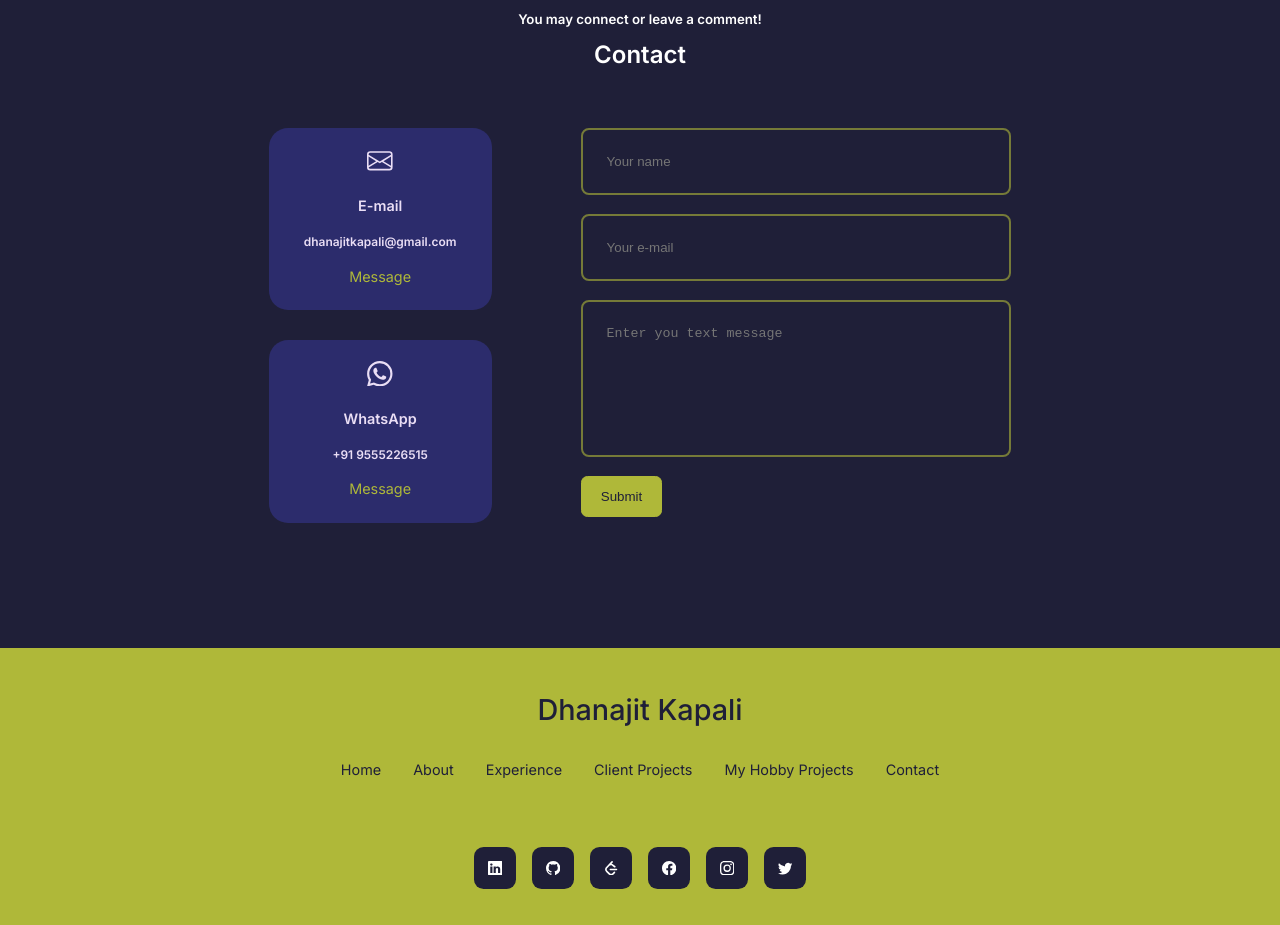
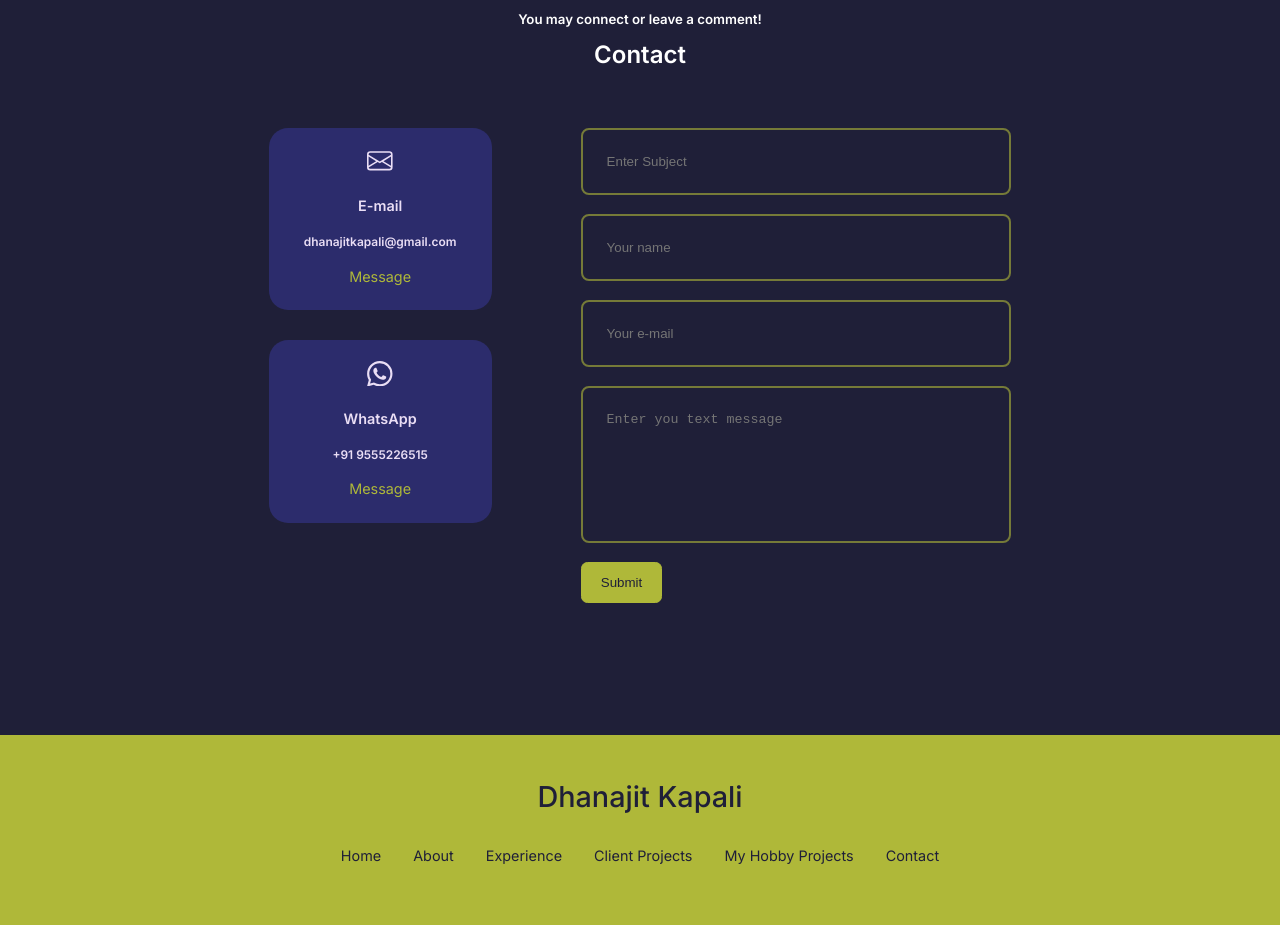
Before and after one commit to dhanajitkapali/dhanajitsPortfolio, a React (Create React App) app: page / in a window 1280 px wide. Shown: the part 4420-5345 px from the top of the page. Built offline with nearby package versions, Linux system fonts and the light colour scheme.

Commit message:
added emailJS

```diff
--- a/src/components/contact/Contact.jsx
+++ b/src/components/contact/Contact.jsx
@@ -15,18 +15,20 @@
     e.preventDefault();
 
     emailjs.sendForm(
-      "service_k21tg8s",
-      "template_8aq38hi",
+      "service_l507bhx",
+      "template_1y0regg",
       form.current,
-      "5SzJoWUkRHKf1tpY1"
+      "2Cp6nqbAZHqq_6VAW"
     );
-    setMsg("Mensagem Enviada! Obrigado.");
-    e.target.reset();
-    // .then((result) => {
-    //     console.log(result.text);
-    // }, (error) => {
-    //     console.log(error.text);
-    // });
+    setMsg("Message Sent! Thanks.");
+    e.target.reset().then(
+      (result) => {
+        console.log(result.text);
+      },
+      (error) => {
+        console.log(error.text);
+      }
+    );
   };
 
   return (
@@ -61,6 +63,12 @@
           </article>
         </div>
         <form ref={form} onSubmit={sendEmail}>
+          <input
+            type="text"
+            name="subject"
+            placeholder="Enter Subject"
+            required
+          />
           <input type="text" name="name" placeholder="Your name" required />
           <input type="email" name="email" placeholder="Your e-mail" required />
           <textarea
```
